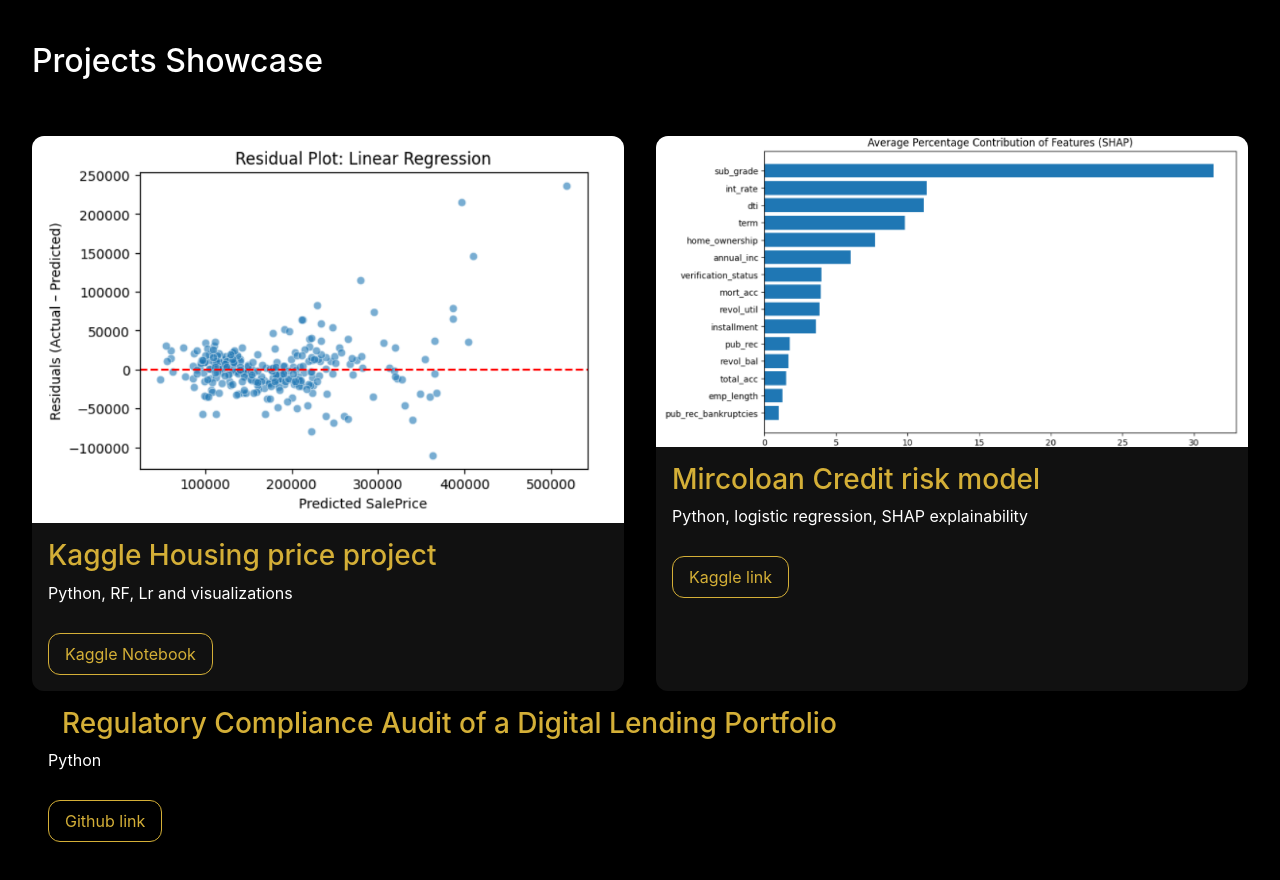
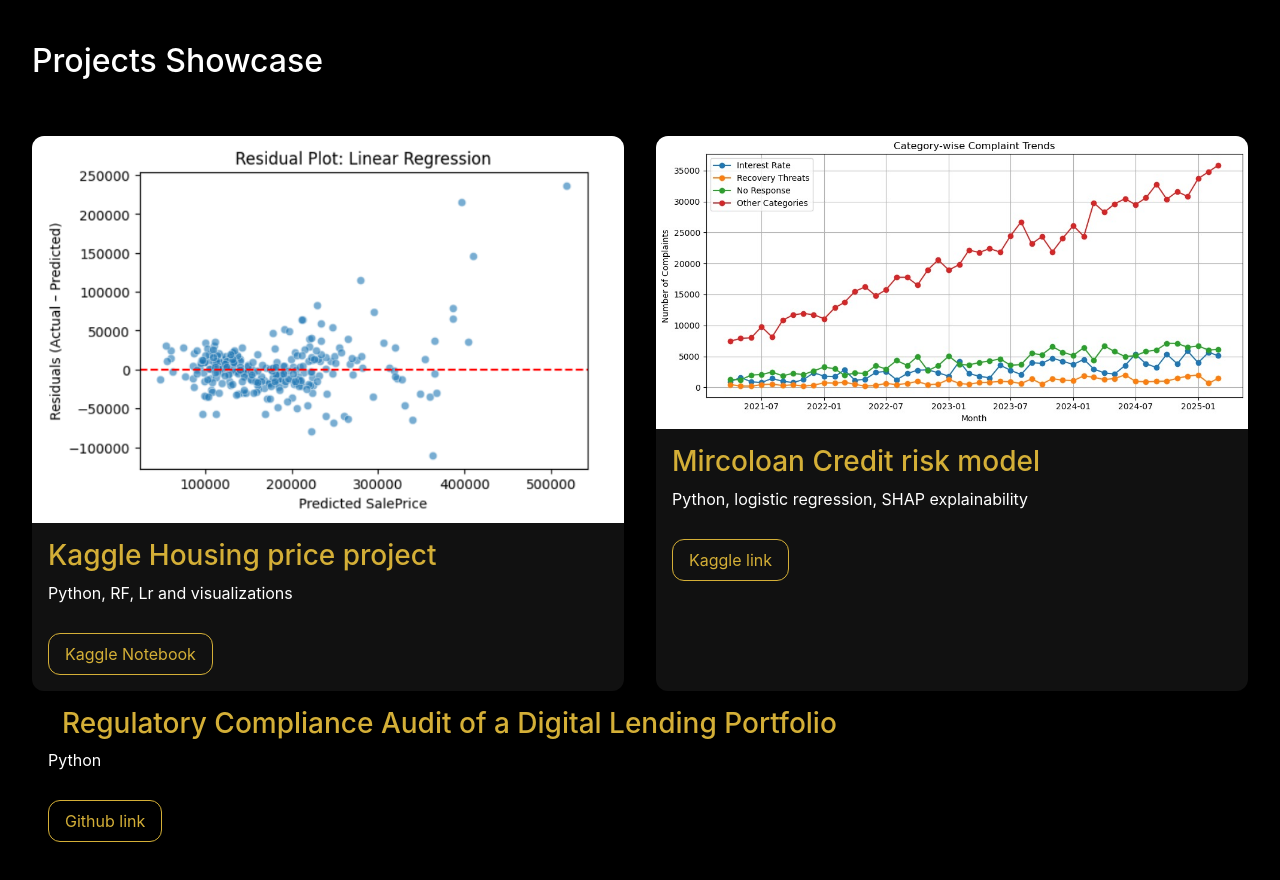
Before and after one commit to ab637/Portfolio_website, a plain HTML site: page index.html in a window 1280 px wide. Shown: the part 1380-2260 px from the top of the page. Drawn offline with nearby package versions, Linux system fonts and the light colour scheme; a small style sheet from the web is missing.

Commit message:
Update index.html
image of the project is added

```diff
--- a/index.html
+++ b/index.html
@@ -132,7 +132,7 @@
         </div>
       </div>
       <div class="project-card">
-        <img src="assets/kaggle_2.png" alt="Project 3" />
+        <img src="assets/projectfin.jpg" alt="Project 3" />
 
         <div class="card-info">
           <h3>Mircoloan Credit risk model</h3>
```
